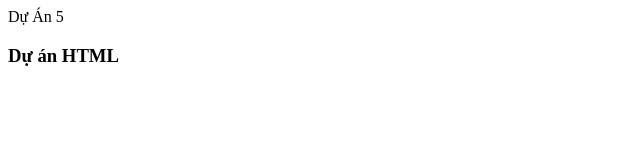
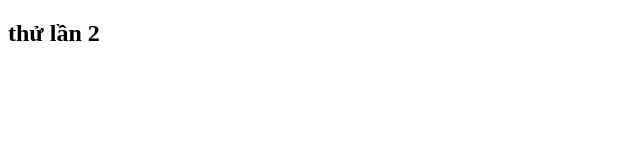
Before and after one commit to AnhKhoa185/duan5, a plain HTML site: page index.html in a window 1280 px wide. Shown: the whole page, without its empty margins (0-640 px from the left). Drawn offline with Linux system fonts and the light colour scheme.

Commit message:
thử lần 2

```diff
--- a/index.html
+++ b/index.html
@@ -3,9 +3,9 @@
 <head>
     <meta charset="UTF-8">
     <meta name="viewport" content="width=device-width, initial-scale=1.0">
-    <titl>Dự Án 5</title>
+    <title> lần 2</title>
 </head>
 <body>
-    <h3> Dự án HTML</h3>
+    <h2> thử lần 2</h2>
 </body>
 </html>
```
